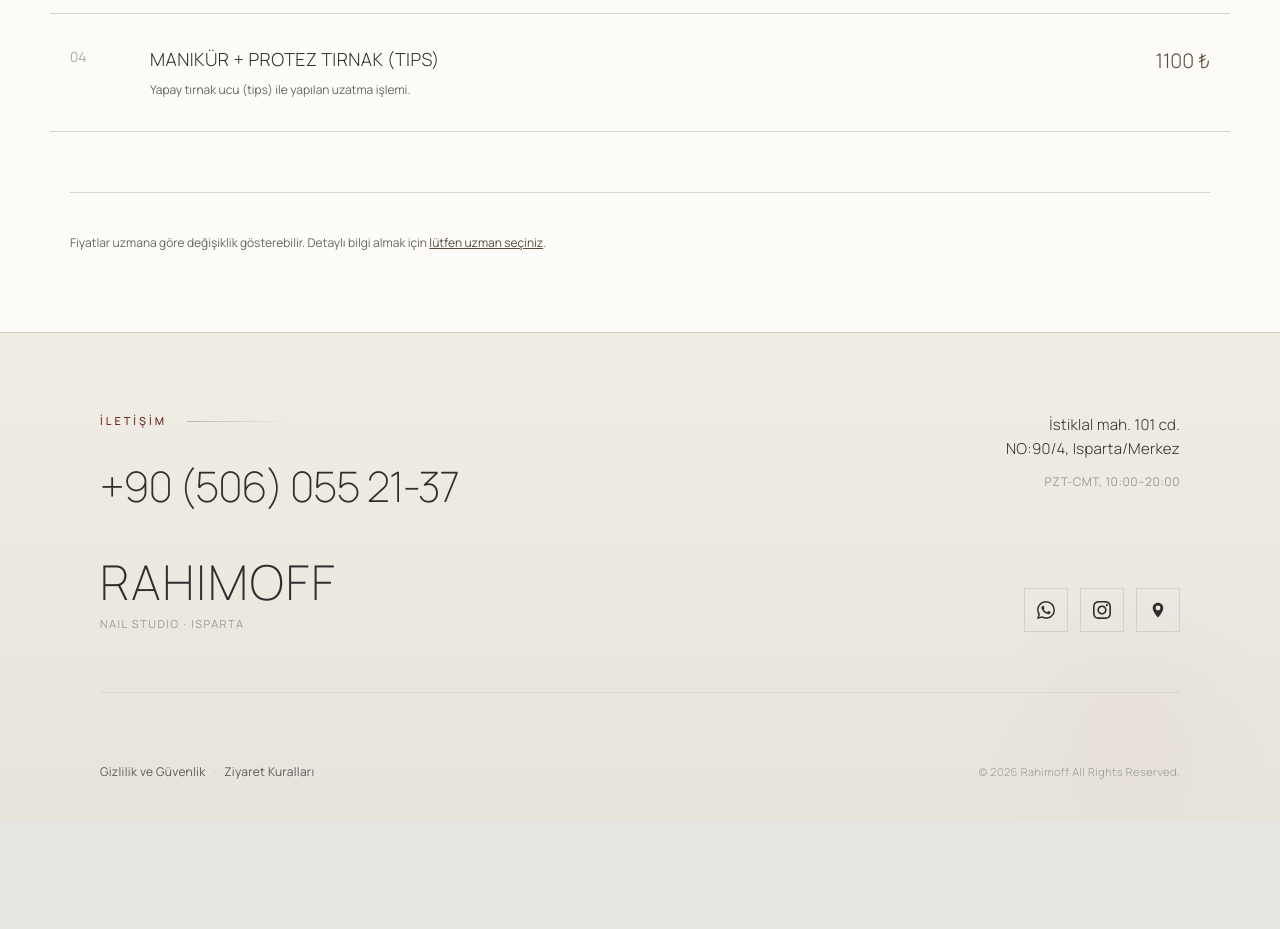
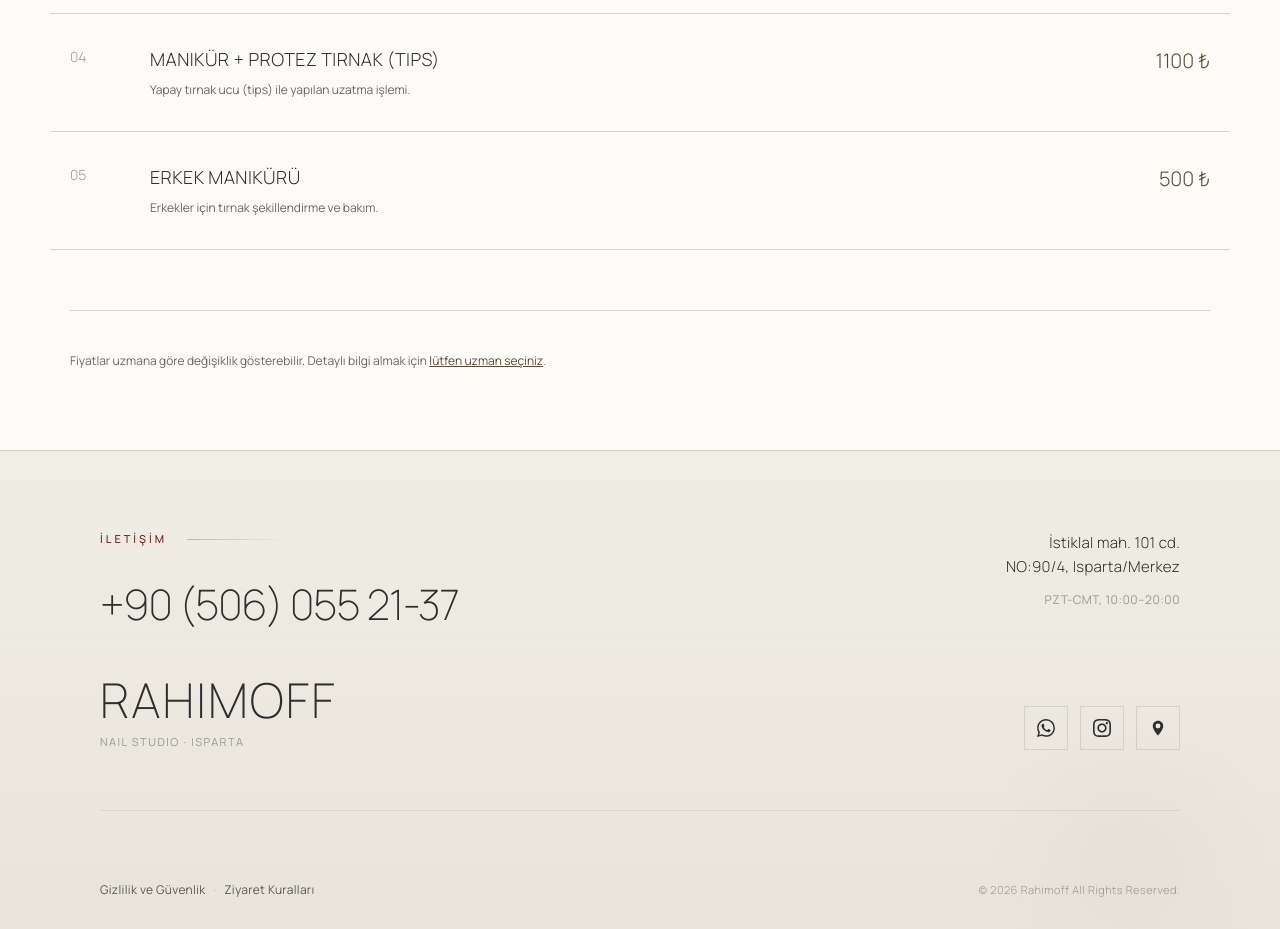
Before and after one commit to ruslanrahimov/rahimoff-nail-studio-react-app, a React (Vite) app: page /services in a window 1280 px wide. Shown: the part 1280-2209 px from the top of the page. Before the commit the page ends 2101 px from the top, so only its background shows below. Built offline with nearby package versions, Linux system fonts and the light colour scheme.

Commit message:
add men's manicure service at 500 TL for all masters

```diff
--- a/src/data/masters.js
+++ b/src/data/masters.js
@@ -5,6 +5,7 @@
         { id: "manicure-gel-guc-kalici", price: 950 },
         { id: "manicure-protez-jel", price: 1100 },
         { id: "manicure-protez-tips", price: 1100 },
+        { id: "manicure-men", price: 500 },
 
         { id: "pedicure-kane-kalici-oje", price: 1200 },
         { id: "pedicure-kane-basic", price: 1000 },
--- a/src/data/services.js
+++ b/src/data/services.js
@@ -30,6 +30,12 @@
                                 name: "Manikür + Protez Tırnak (Tips)",
                                 description: "Yapay tırnak ucu (tips) ile yapılan uzatma işlemi.",
                                 price: 1100,
+                        },
+                        {
+                                id: "manicure-men",
+                                name: "Erkek Manikürü",
+                                description: "Erkekler için tırnak şekillendirme ve bakım.",
+                                price: 500,
                         },
                 ],
         },
```
